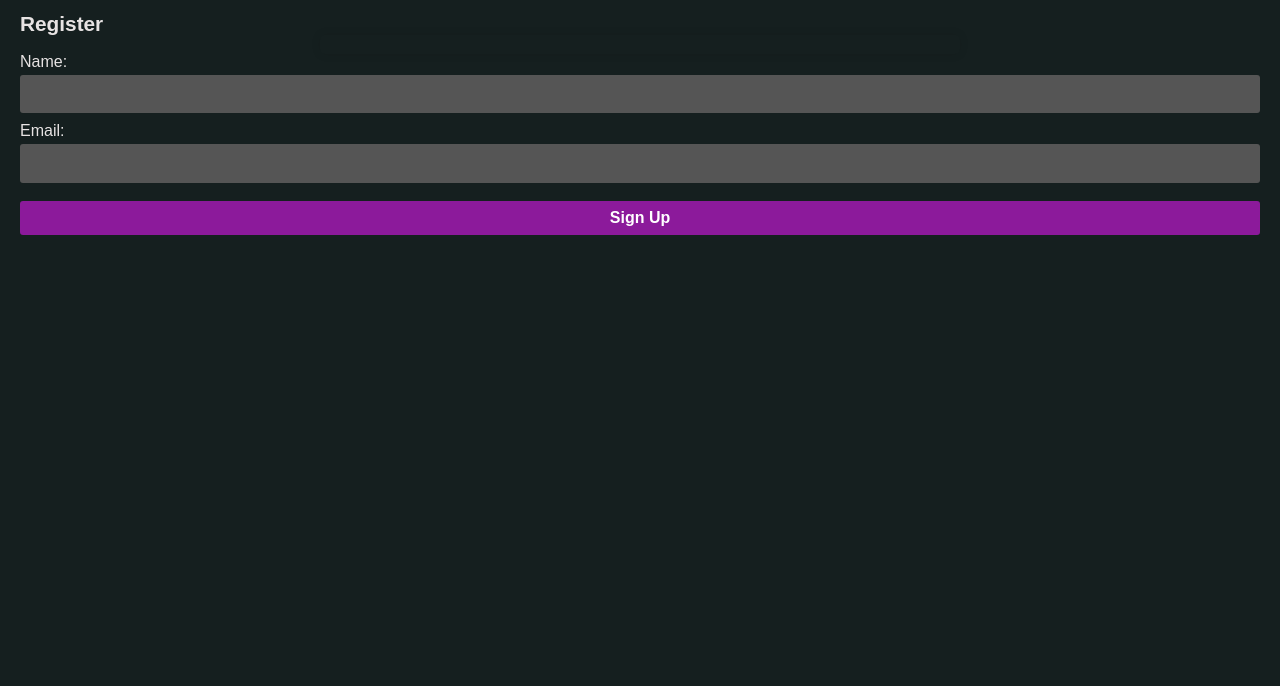
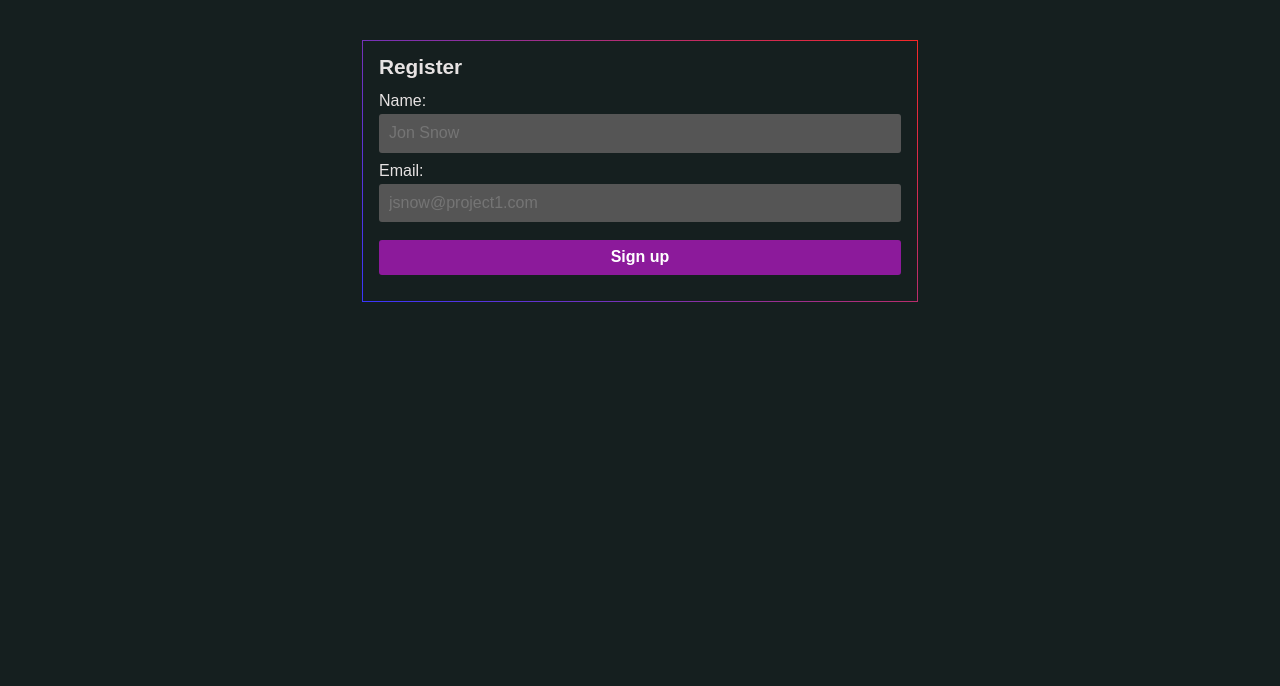
Before and after one commit to ITMD-362-02/project1, a plain HTML site: page index.html in a window 1280 px wide. Shown: the part 114-800 px from the top of the page. Drawn offline with Linux system fonts and the light colour scheme; a web font is replaced by a local one.

Commit message:
updates to style (border box) and submit button

```diff
--- a/index.html
+++ b/index.html
@@ -16,17 +16,21 @@
   </header>
   <main>
     <section id="signup">
-      <h2>Register</h2>
-      <form id="signup" action="null"></form>
+      <form id="signup" action="#null" autocomplete="on" method="post">
         <div>
-          <label for="name">Name: </label>
-          <input type="text" id="name" name="name" required>
+          <fieldset>
+            <h2>Register</h2>
+            <div class="fieldset-wrapper">
+              <label for="name">Name: </label>
+              <input type="text" id="name" name="name" placeholder="Jon Snow" required>
+            </div>
+            <div>
+              <label for="email">Email: </label>
+              <input type="email" id="email" name="email" placeholder="jsnow@project1.com" required>
+            </div>
+            <input type="submit" name="submit" id="submit" value="Sign up">
+          </fieldset>
         </div>
-        <div>
-          <label for="email">Email: </label>
-          <input type="email" id="email" name="email" required>
-        </div>
-        <button type="submit">Sign Up</button>
       </form>
     </section>
   </main>
--- a/styles.css
+++ b/styles.css
@@ -7,11 +7,7 @@ body {
 }
 
 header, main {
-  padding: 20px;
-}
-
-h1, h2 {
-  margin-top: 0;
+  padding-inline: 1rem;
 }
 
 h1 {
@@ -22,18 +18,24 @@ h1 {
   -webkit-background-clip: text;
   -webkit-text-fill-color: transparent;
   background-clip: text;
-  padding: 10px;
+  padding: 3rem;
 }
 
 h2 {
   font-size: 1.3rem;
   font-weight: bold;
+  margin-bottom: 1rem;
 }
 
 form {
   padding: 0.6rem;
-  border-radius: 5px;
-  box-shadow: 0 0 10px rgba(0, 0, 0, 0.1);
+}
+
+fieldset {
+  padding: 1rem;
+  border-image: linear-gradient(45deg, #3936fc,  #f52828);
+  border-image-slice: 1;
+  border-width: 0.1rem;
 }
 
 label {
@@ -41,10 +43,7 @@ label {
   margin-bottom: 5px;
 }
 
-input[type="text"],
-input[type="email"],
-input[type="password"],
-button {
+input {
   font-family: montserrat, Arial, Helvetica, sans-serif;
   width: 100%;
   padding: 10px;
@@ -56,7 +55,7 @@ button {
   box-sizing: border-box;
 }
 
-button {
+input[type="submit"] {
   margin-top: 0.5rem;
   background-color: rgb(140, 26, 155);
   font-family: montserrat, Arial, Helvetica, sans-serif;
@@ -68,13 +67,13 @@ button {
   transition: 0.3s;
 }
 
-button:hover {
+input[type="submit"]:hover {
   background-color: rgb(83, 15, 92);
 }
 
 @media screen and (min-width: 768px) {
   form {
-    width: 50%;
+    width: 35rem;
     margin: 0 auto;
   }
 }
```
